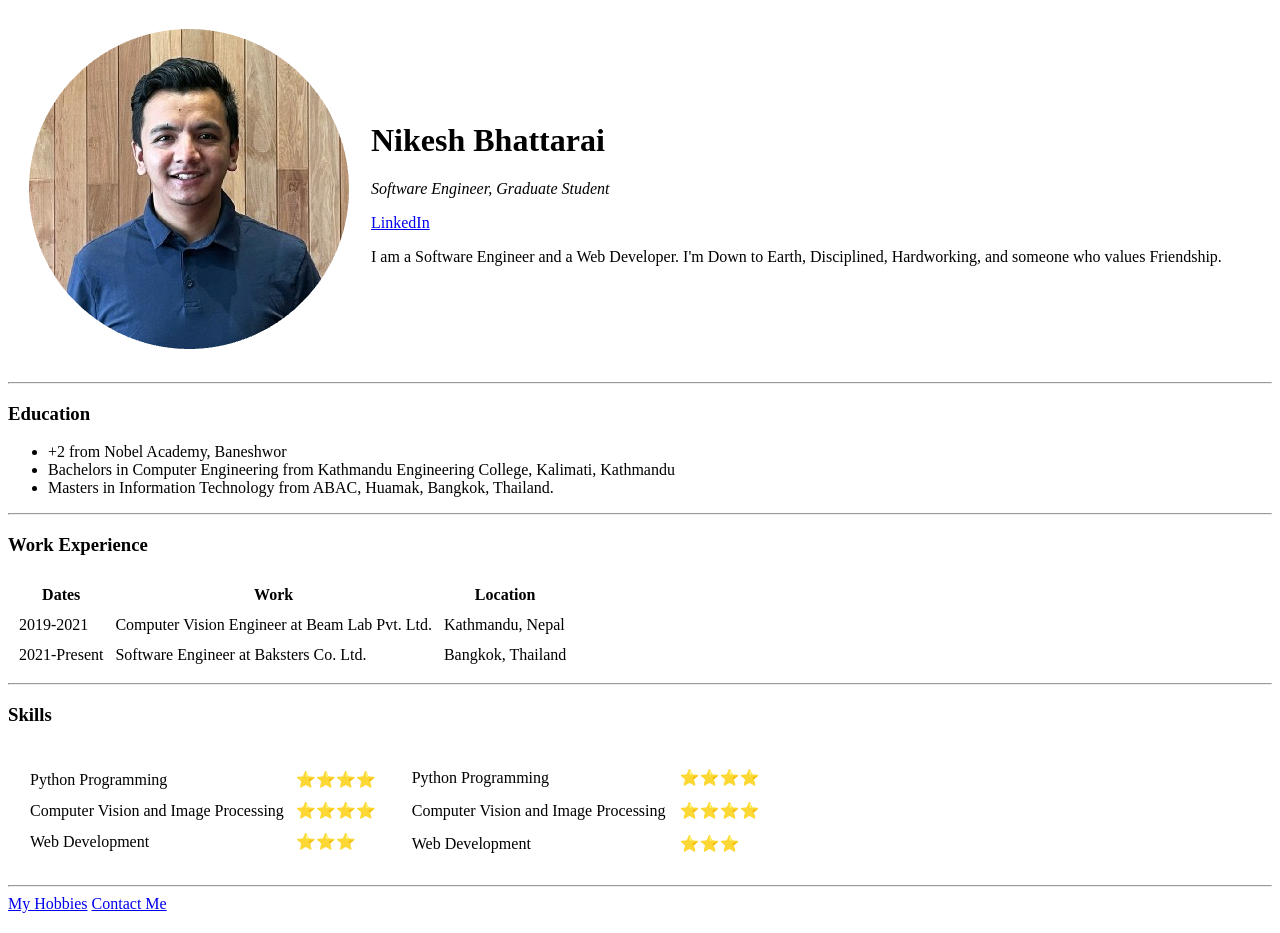
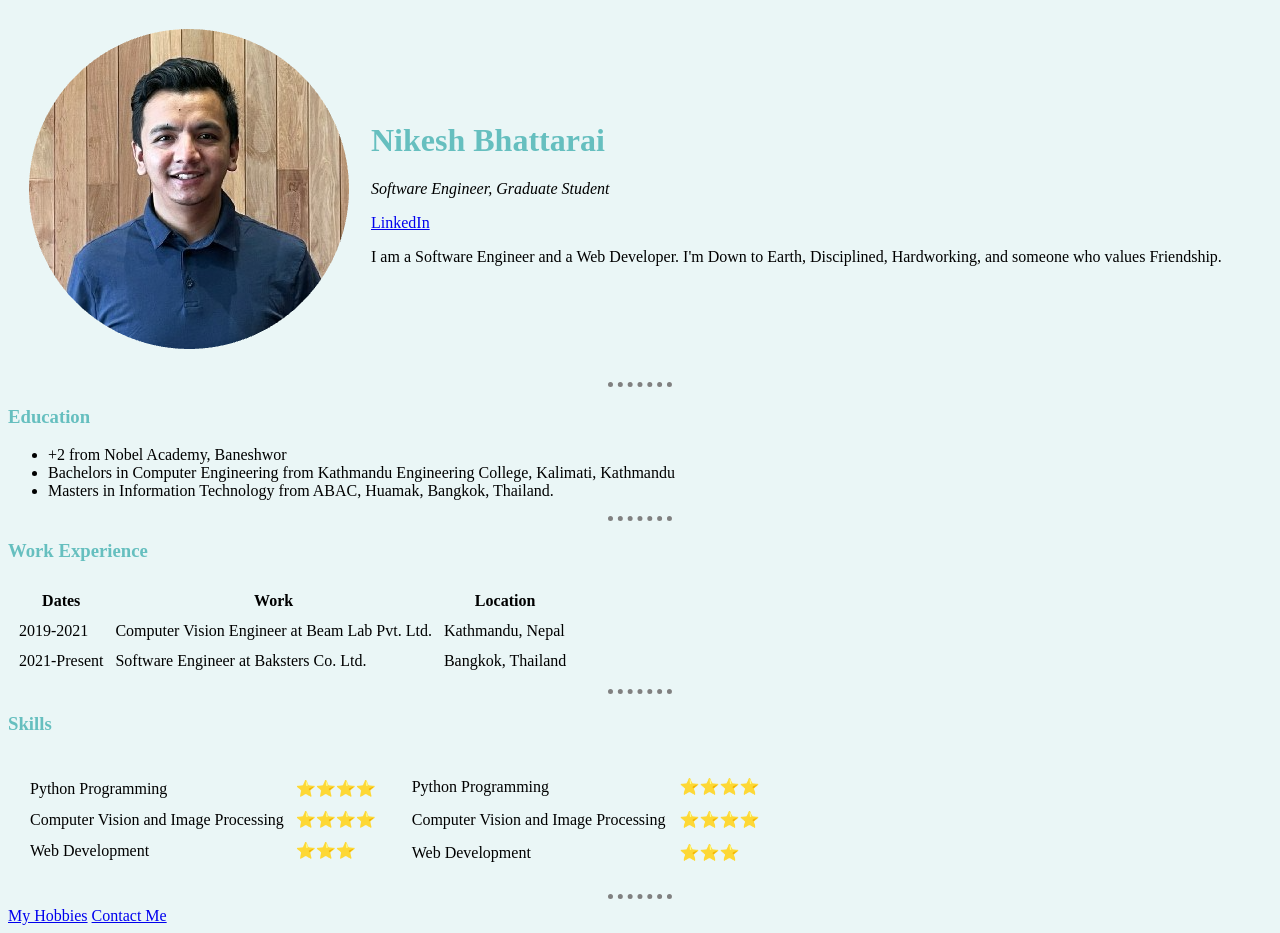
Before and after one commit to nikeshbhattarai/75DaysCodingChallenge, a plain HTML site: page Day41-44/Personal Site/index.html in a window 1280 px wide. Drawn offline with Linux system fonts and the light colour scheme.

Commit message:
Created a simple personal site with html and css.

```diff
--- /dev/null
+++ b/Day41-44/Personal Site/css/styles.css
@@ -0,0 +1,17 @@
+body {
+    background-color: #EAF6F6;
+
+}
+
+hr {
+    border-style: none;
+    width: 5%;
+    border-top-style: dotted;
+    border-width: 5px;
+    border-color: grey;
+}
+
+
+h1, h3{
+    color: #66BFBF;
+}
--- a/Day41&42/HTML - Personal Site/index.html
+++ b/Day41-44/Personal Site/index.html
@@ -5,11 +5,13 @@
     <meta http-equiv="X-UA-Compatible" content="IE=edge">
     <meta name="viewport" content="width=device-width, initial-scale=1.0">
     <title>Nikesh's Personal Site</title>
+    <link rel="stylesheet" href="css/styles.css">
 </head>
+
 <body>
     <table cellspacing="20">
         <tr>
-            <td><img src="profile_pic.png" alt="nikesh profile picture"></td>
+            <td><img src="images/profile_pic.png" alt="nikesh profile picture"></td>
             <td>
                 <h1>Nikesh Bhattarai</h1>
                 <p><em>Software Engineer, Graduate Student</em></p>
```
Also changed, not shown: Day41-44/Personal Site/contacts.html (renamed from Day41&42/HTML - Personal Site/contacts.html, +1 -0 lines), Day41-44/Personal Site/hobbies.html (renamed from Day41&42/HTML - Personal Site/hobbies.html, +1 -0 lines), Day41-44/Personal Site/images/profile_pic.png (renamed from Day41&42/HTML - Personal Site/profile_pic.png).
